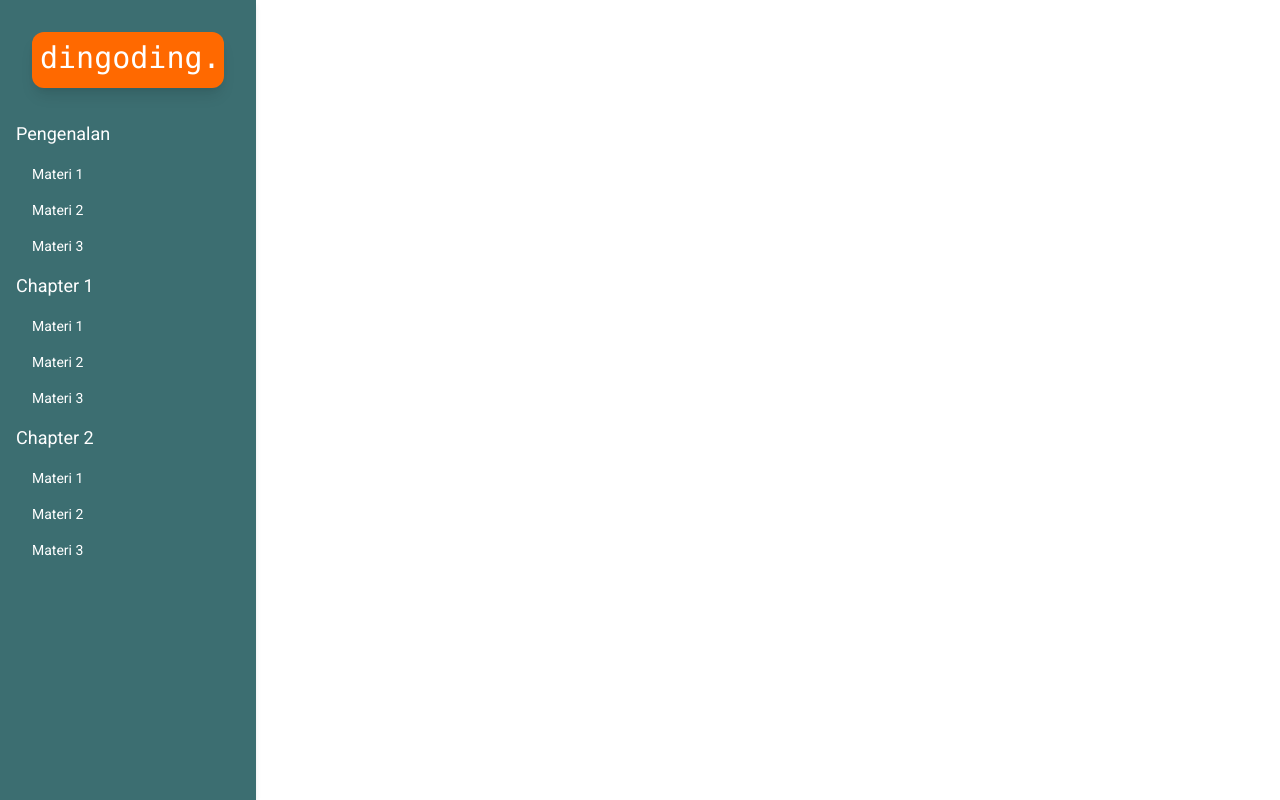
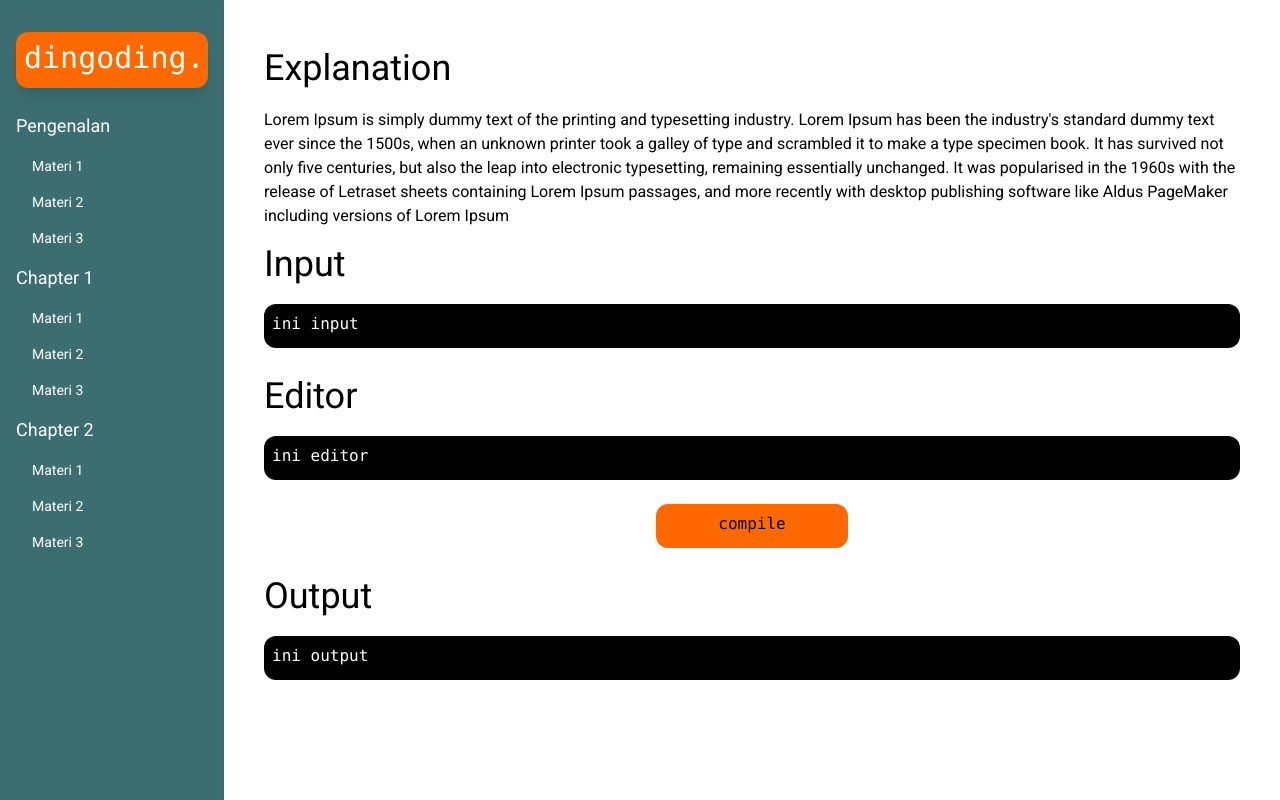
Before and after one commit to heviooot/elearning-programming, a React (Create React App) app: page /lessons in a window 1280 px wide. Built offline with nearby package versions, Linux system fonts and the light colour scheme; data requests are answered from the project's data file.

Commit message:
prep lesson UI

```diff
--- a/src/index.css
+++ b/src/index.css
@@ -1,5 +1,11 @@
-@import url('https://fonts.googleapis.com/css2?family=Roboto&display=swap');
+@import url("https://fonts.googleapis.com/css2?family=Roboto&display=swap");
 
 @tailwind base;
 @tailwind components;
 @tailwind utilities;
+
+.rowC {
+  display: flex;
+  flex: 1;
+  flex-direction: row;
+}
--- a/src/pages/lessons/Lessons.js
+++ b/src/pages/lessons/Lessons.js
@@ -1,13 +1,69 @@
-import React from 'react'
-import Sidebar from './Sidebar'
-import useFetch from "./../../hooks/useFetch"
+import React from "react";
+import Sidebar from "./Sidebar";
+import useFetch from "./../../hooks/useFetch";
+
+import ExampleCard from "./../home/examplecard/ExampleCard";
+// import wave from "./../../images/separators/separatorwhite.svg";
+import { motion } from "framer-motion";
+// import { useInView } from "react-intersection-observer";
 
 const Lessons = () => {
-    const { data, isLoading, error } = useFetch("http://localhost:8000/lessons");
-    return (
-        <Sidebar lessons={data} isLoading={isLoading} error={error} />
+  const { data, isLoading, error } = useFetch("http://localhost:8000/lessons");
+  return (
+    <div className="rowC">
+      <Sidebar lessons={data} isLoading={isLoading} error={error} />
+      <Test />
+    </div>
+  );
+  //
+};
 
-    )
-}
+const Question = () => {
+  return (
+    <div className="w-64 h-screen bg-lessdark shadow-md font-roboto z-10 p-4 text-white">
+      <p>question</p>
+    </div>
+  );
+};
+const Test = () => {
+  return (
+    <div className="w-screen h-screen bg-white shadow-md font-roboto z-10 p-10 text-black">
+      <h1 className="text-4xl pb-1 pt-1 mt-1 mb-4">Explanation</h1>
+      <p>
+        Lorem Ipsum is simply dummy text of the printing and typesetting
+        industry. Lorem Ipsum has been the industry's standard dummy text ever
+        since the 1500s, when an unknown printer took a galley of type and
+        scrambled it to make a type specimen book. It has survived not only five
+        centuries, but also the leap into electronic typesetting, remaining
+        essentially unchanged. It was popularised in the 1960s with the release
+        of Letraset sheets containing Lorem Ipsum passages, and more recently
+        with desktop publishing software like Aldus PageMaker including versions
+        of Lorem Ipsum
+      </p>
 
-export default Lessons
+      <h1 className="text-4xl pb-1 pt-1 mt-3 mb-4">Input</h1>
+
+      <div className="w-auto font-mono rounded-xl mx-auto pb-3 pt-2 px-2 mt-4 mb-6 block bg-black text-white">
+        ini input
+      </div>
+
+      <h1 className="text-4xl pb-1 pt-1 mt-3 mb-4">Editor</h1>
+
+      <div className="w-auto font-mono rounded-xl mx-auto pb-3 pt-2 px-2 mt-4 mb-6 block bg-black text-white">
+        ini editor
+      </div>
+
+      <div className="w-48 font-mono text-center rounded-xl mx-auto pb-3 pt-2 px-2 mt-4 mb-6 block bg-orange">
+        compile
+      </div>
+
+      <h1 className="text-4xl pb-1 pt-1 mt-3 mb-4">Output</h1>
+
+      <div className="w-auto font-mono rounded-xl mx-auto pb-3 pt-2 px-2 mt-4 mb-6 block bg-black text-white">
+        ini output
+      </div>
+    </div>
+  );
+};
+
+export default Lessons;
--- a/src/pages/lessons/Sidebar.js
+++ b/src/pages/lessons/Sidebar.js
@@ -2,7 +2,8 @@ import { Link } from "react-router-dom";
 
 const Sidebar = ({ lessons, isLoading, error }) => {
   return (
-    <div className="fixed flex flex-col w-64 h-screen bg-lessdark shadow-md font-roboto z-10 p-4 text-white overflow-y-auto">
+    // <div className="fixed flex flex-col w-64 h-screen bg-lessdark shadow-md font-roboto z-10 p-4 text-white overflow-y-auto">
+    <div className="w-64 h-screen bg-lessdark shadow-md font-roboto z-10 p-4 text-white">
       <Link
         to="/"
         className="w-48 font-mono text-3xl text-center rounded-xl mx-auto pb-3 pt-2 px-2 mt-4 mb-6 block bg-orange shadow-lg"
```
